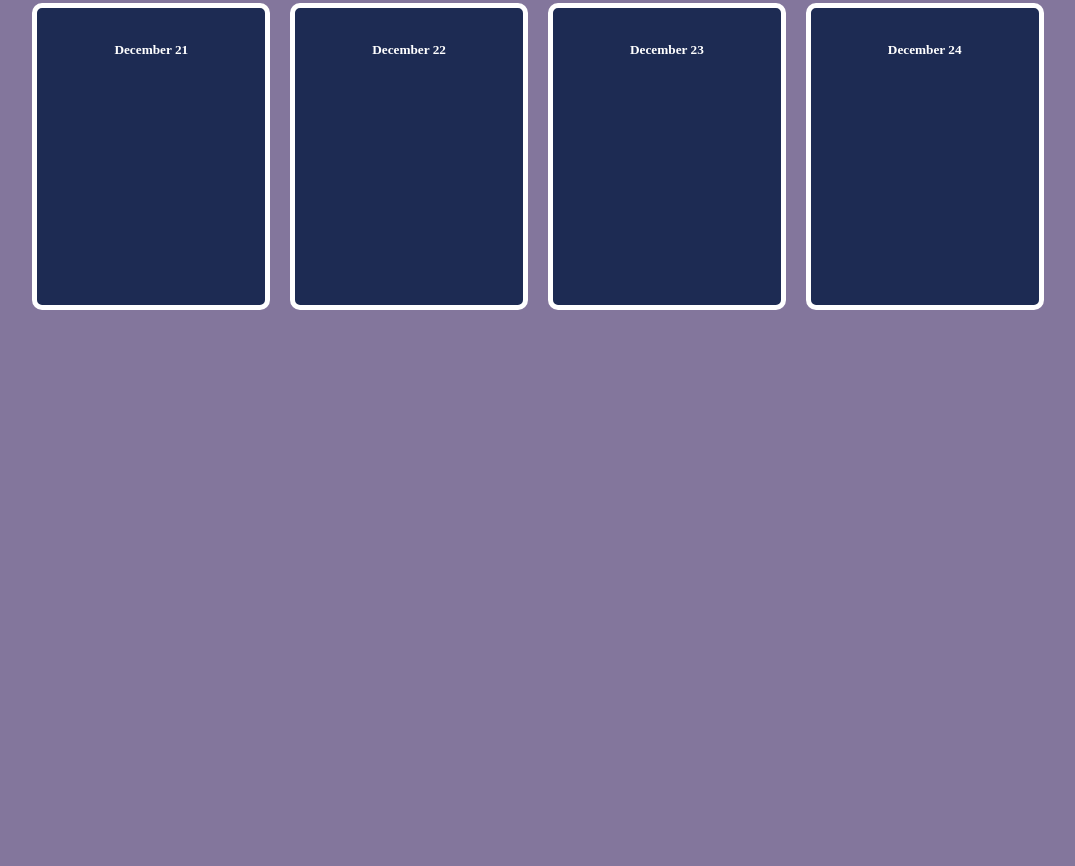
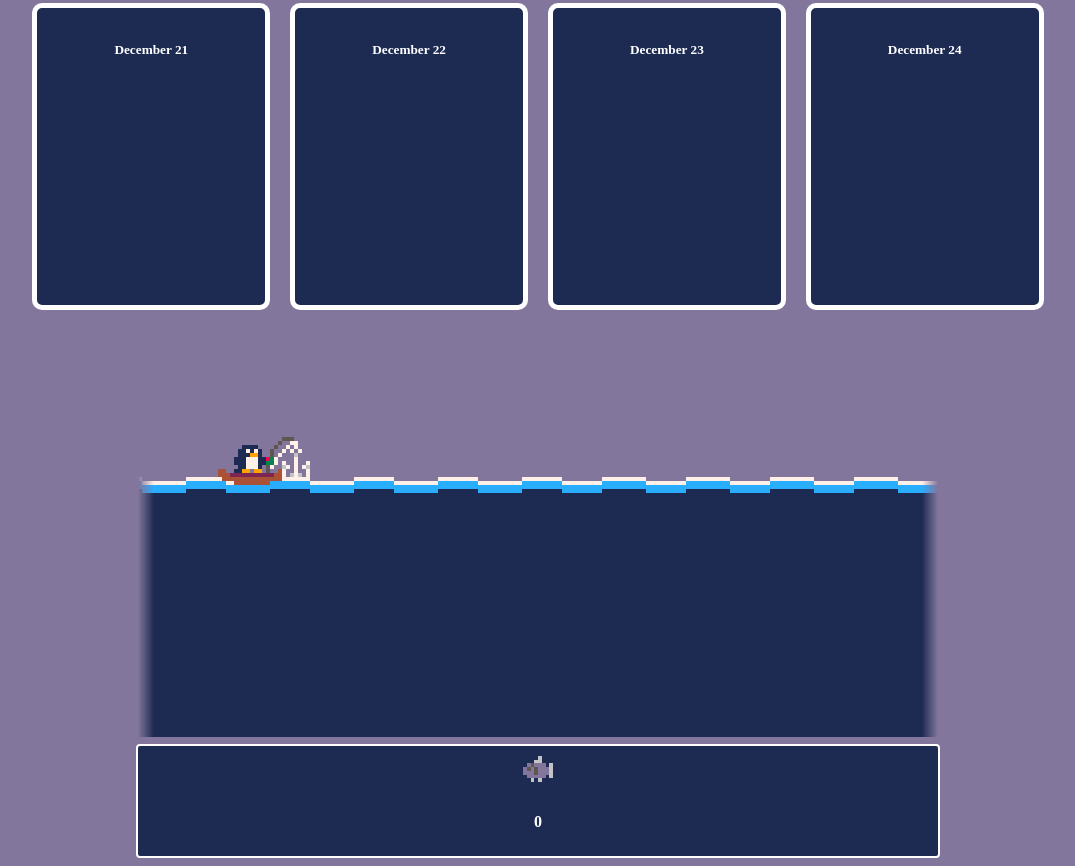
Before and after one commit to EvergreenGames/EvergreenGames.github.io, a plain HTML site: page cchristmas/index.html in a window 1280 px wide. Shown: the part 1173-2039 px from the top of the page, without its empty margins (102-1177 px from the left). Before the commit the page ends 1610 px from the top, so only its background shows below. Drawn offline with Linux system fonts and the light colour scheme; no server answers; a web font is replaced by a local one.

Commit message:
make the game good

```diff
--- a/cchristmas/fishing.js
+++ b/cchristmas/fishing.js
@@ -1,8 +1,25 @@
 var c = document.getElementById("fishing");
 var ctx = c.getContext("2d");
 
+var mouseClick = false;
+var mouseX = 0;
+var mouseY = 0;
+c.addEventListener('mousedown', function(event) {
+    mouseClick = true;
+});
+c.addEventListener('mouseup', function(event) {
+    mouseClick = false;
+});
+c.addEventListener('mousemove', function(event) {
+    mouseX = event.clientX;
+    mouseY = event.clientY;
+})
+
 const imageNames = [
-    "adelie"
+    "fisher",
+    "hook",
+    "fish",
+    "goldfish"
 ]
 
 var images = {}
@@ -16,14 +33,201 @@ async function loadImage(src) {
     });
 }
 
+var accum = 0;
+var lastTime = 0;
+
+const UPDATE_INTERVAL = (1/60) * 1000;
+
+const SCREENW = 800;
+const SCREENH = 300;
+
 async function init() {
-    for (const imgName in imageNames) {
-        images[imgName] = await loadImage(imgName + ".png");
+    for (const imgName of imageNames) {
+        images[imgName] = await loadImage("assets/" + imgName + ".png");
     }
 
-    setInterval(update, 20);
+    if (localStorage.getItem("numFish"))
+        numFish = parseInt(localStorage.getItem("numFish"));
+
+    document.getElementById("fish_count").innerHTML = numFish;
+
+    c.width = SCREENW;
+    c.height = SCREENH;
+
+    ctx.scale(4, 4);
+    ctx.imageSmoothingEnabled = false;
+
+    startGame();
+    lastTime = Date.now();
+    window.requestAnimationFrame(gameLoop);
 }
 
-function update() {
+let objects = [];
+let numFish = 0;
 
+function startGame() {
+    spawnObject(Boat, 20, 0);
 }
+
+
+function gameLoop() {
+    const time = Date.now();
+    const deltaTime = time - lastTime;
+
+    accum += deltaTime;
+    if (accum > UPDATE_INTERVAL) {
+        accum -= UPDATE_INTERVAL;
+
+        for(var i = 0; i < objects.length; i++) {
+            objects[i].update();
+        }
+    }
+
+
+    ctx.clearRect(0, 0, c.width, c.height);
+
+    // water
+    ctx.fillStyle = "#1d2b53";
+    ctx.fillRect(0, 11, SCREENW, SCREENH);
+    for (let x = 0; x < SCREENW; x++) {
+        const y = 11 + 1 * Math.sin(0.3 * x + time/500);
+        ctx.fillStyle = "#fff1e8";
+        ctx.fillRect(x, Math.floor(y), 1, 1);
+        ctx.fillStyle = "#29adff";
+        ctx.fillRect(x, Math.floor(y)+1, 1, 2);
+    }
+
+
+    for(var i = 0; i < objects.length; i++) {
+        objects[i].draw();
+    }
+
+    //fade
+    ctx.globalCompositeOperation = "destination-in";
+    let gradient = ctx.createLinearGradient(0, 0, SCREENW/4, 0);
+    gradient.addColorStop(0, "transparent");
+    gradient.addColorStop(0.02, "white");
+    gradient.addColorStop(0.98, "white");
+    gradient.addColorStop(1, "transparent");
+    ctx.fillStyle = gradient;
+    ctx.fillRect(0, 0, SCREENW, SCREENH);
+    ctx.globalCompositeOperation = "source-over";
+
+    window.requestAnimationFrame(gameLoop);
+}
+
+init();
+
+function spawnObject(type, x, y) {
+    var o = new type;
+    o.x = x;
+    o.y = y;
+    o.init();
+    objects.push(o);
+}
+
+function deleteObject(obj) {
+    objects = objects.filter(function (item) {return item !== obj});
+}
+
+function drawImage(img, x, y) {
+    ctx.drawImage(img, Math.floor(x), Math.floor(y));
+}
+
+class Boat {
+    init() {
+        this.hook = 0
+        this.state = "up"
+        this.caughtFish = null;
+        this.lastSuccess = true;
+    }
+
+    update() {
+        if (this.state == "up") {
+            if (mouseClick)
+                this.state = "move_down";
+        }
+        else if (this.state == "move_down") {
+            this.hook += (this.lastSuccess ? 1 : 0.1);
+            if (this.hook >= 45) {
+                let hasfish = false;
+                for (var ob of objects)
+                    if (ob instanceof Fish)
+                        hasfish = true;
+
+                if (!hasfish)
+                    spawnObject(Fish, SCREENW/4, 48);
+
+                this.state = "ready";
+            }
+        }
+        else if (this.state == "ready") {
+            if (mouseClick) {
+                for (var o of objects) {
+                    if (o instanceof Fish) {
+                        if (Math.abs(o.x - (this.x + 18)) <= 7) {
+                            o.caught = true;
+                            this.caughtFish = o;
+                        }
+                    }
+                }
+                this.state = "move_up";
+            }
+        }
+        else if (this.state == "move_up") {
+            this.hook -= 1;
+            if (this.caughtFish) {
+                this.caughtFish.x = this.x + 16;
+                this.caughtFish.y = this.y + 3 + this.hook;
+            }
+            if (this.hook <= 0) {
+                this.lastSuccess = false;
+                if (this.caughtFish) {
+                    numFish += (this.caughtFish.spd > 2 ? 5 : 1);
+                    localStorage.setItem("numFish", numFish);
+                    deleteObject(this.caughtFish);
+                    this.lastSuccess = true;
+                    this.caughtFish = null;
+                    document.getElementById("fish_count").innerHTML = numFish;
+                }
+
+                this.state = "move_down";
+            }
+        }
+    }
+
+    draw() {
+        drawImage(images["fisher"], this.x, this.y);
+        drawImage(images["hook"], this.x + 16, this.y + 1 + this.hook);
+        ctx.strokeStyle = "#fff1e8";
+        ctx.beginPath();
+        ctx.moveTo(this.x + 19.5, this.y + 1);
+        ctx.lineTo(this.x + 19.5, this.y + 1 + this.hook);
+        ctx.stroke();
+    }
+}
+
+class Fish {
+    init() {
+        this.randomSpd()
+        this.caught = false;
+    }
+    update() {
+        if (!this.caught) {
+            this.x -= this.spd;
+            if (this.x < -10) {
+                this.x = SCREENW/4 + 200 + Math.random() * 400;
+                this.randomSpd()
+            }
+        }
+    }
+    draw() {
+        if (this.spd > 2)
+            drawImage(images["goldfish"], this.x, this.y);
+        else
+            drawImage(images["fish"], this.x, this.y);
+    }
+    randomSpd() {
+        this.spd = Math.pow(Math.random(), 3) * 1.5 + 1;
+    }
+}
--- a/cchristmas/index.html
+++ b/cchristmas/index.html
@@ -24,7 +24,12 @@
   <div id="grid-container">
   </div>
 
-  <!-- <canvas id="fishing" width="200" height="200"></canvas>
-  <script src="fishing.js"></script> -->
+  <canvas id="fishing" width="200" height="200"></canvas>
+  <div id="fishing_info">
+    <img src="assets/fish.png" style="width: 30px; image-rendering: pixelated;">
+    <h4 id="fish_count">0</h1>
+  </div>
+  <script src="fishing.js"></script>
+
 </body>
 </html>
--- a/cchristmas/style.css
+++ b/cchristmas/style.css
@@ -79,3 +79,12 @@ select {
 #discord:hover {
     color: #ff77a8;
 }
+
+#fishing_info {
+    background-color: #1d2b53;
+    padding-top: 10px;
+    border: 2px solid white;
+    border-radius: 4px;
+    width: 800px;
+    margin: auto;
+}
```
Also changed, not shown: cchristmas/assets/fish.png (added), cchristmas/assets/fisher.png (added), cchristmas/assets/goldfish.png (added), cchristmas/assets/hook.png (added).
